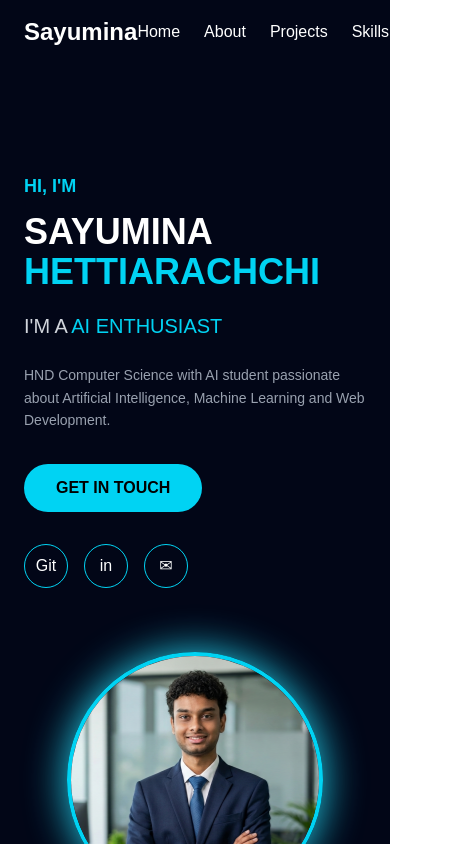
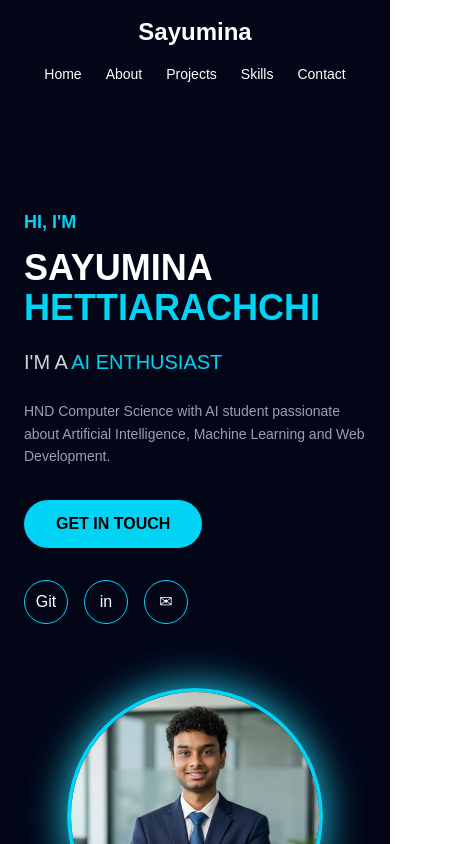
Before and after one commit to Sayuminahettiarachchi/my-portfolio, a Next.js app: page / in a window 390 px wide. Shown: the top 844 px of the page, 468 px wide, since content can reach past the window. Built offline with nearby package versions, Linux system fonts and the light colour scheme.

Commit message:
Fix mobile navbar spacing

```diff
--- a/components/navbar/Navbar.tsx
+++ b/components/navbar/Navbar.tsx
@@ -1,11 +1,13 @@
+
 "use client";
 
 import Link from "next/link";
 
 export default function Navbar() {
   return (
-    <nav className="w-full bg-[#020617] py-4">
-      <div className="mx-auto flex max-w-7xl items-center justify-between px-6">
+    <nav className="w-full bg-[#020617]">
+      <div className="mx-auto flex max-w-7xl flex-col items-center justify-between gap-4 px-4 py-4 sm:flex-row sm:px-6">
+
         {/* Logo */}
         <Link
           href="/"
@@ -15,42 +17,43 @@ export default function Navbar() {
         </Link>
 
         {/* Navigation */}
-        <div className="flex gap-6">
+        <div className="flex flex-wrap items-center justify-center gap-x-6 gap-y-2">
           <Link
             href="/"
-            className="text-white hover:text-blue-400"
+            className="text-sm text-white hover:text-blue-400 sm:text-base"
           >
             Home
           </Link>
 
           <Link
             href="/#about"
-            className="text-white hover:text-blue-400"
+            className="text-sm text-white hover:text-blue-400 sm:text-base"
           >
             About
           </Link>
 
           <Link
             href="/#projects"
-            className="text-white hover:text-blue-400"
+            className="text-sm text-white hover:text-blue-400 sm:text-base"
           >
             Projects
           </Link>
 
           <Link
             href="/#skills"
-            className="text-white hover:text-blue-400"
+            className="text-sm text-white hover:text-blue-400 sm:text-base"
           >
             Skills
           </Link>
 
           <Link
             href="/#contact"
-            className="text-white hover:text-blue-400"
+            className="text-sm text-white hover:text-blue-400 sm:text-base"
           >
             Contact
           </Link>
         </div>
+
       </div>
     </nav>
   );
```
